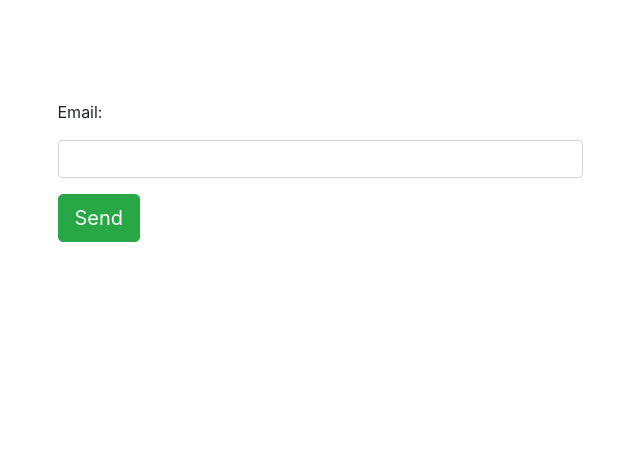
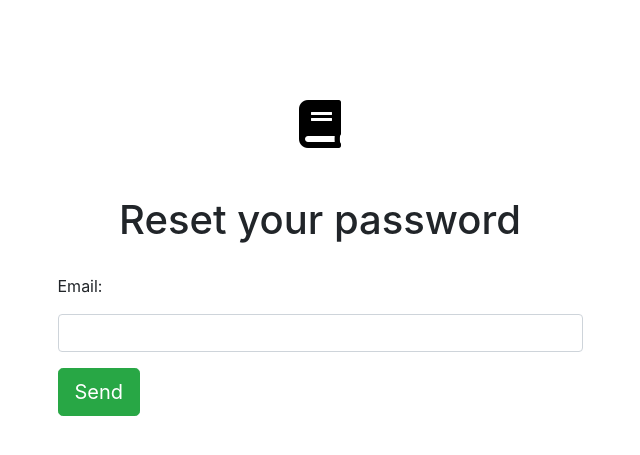
Before and after one commit to yu-sekita/Tech-Blog, a Django app: page /password_reset/ in a window 1280 px wide. Shown: the top 455 px of the page, without its empty margins (320-960 px from the left). Run offline with Django 3.2, Linux system fonts and the light colour scheme; some libraries are stand-ins or nearby versions.

Commit message:
do backword password reset to index

```diff
--- a/Tech_Blog/templates/users/login.html
+++ b/Tech_Blog/templates/users/login.html
@@ -6,7 +6,7 @@
     <div class="text-center">
         <a href="{% url 'blogs:index' %}" style="color:#000000;"><i class="fas fa-book fa-3x"></i></a>
     </div>
-    <h1 class="text-center mb-3 mt-5">Tech Blog</h1>
+    <h1 class="text-center mb-3 mt-5">Sign in Tech Blog</h1>
     <form action="" method="POST">
         <div class="col-md-6 offset-md-3">
             <div class="card">
--- a/Tech_Blog/templates/users/password_reset.html
+++ b/Tech_Blog/templates/users/password_reset.html
@@ -3,7 +3,12 @@
 {% block title %} Password Reset {% endblock %}
 
 {% block content %}
-<div class="container" style="margin-top: 100px;">
+<div class="text-center" style="margin-top: 100px;">
+    <a href="{% url 'blogs:index' %}" style="color:#000000;"><i class="fas fa-book fa-3x"></i></a>
+</div>
+<h1 class="text-center mb-3 mt-5">Reset your password</h1>
+
+<div class="container" style="margin-top: 30px;">
     <div class="col-md-6 offset-md-3">
         <form action="" method="POST">
             {{ form.non_field_errors }}
```
